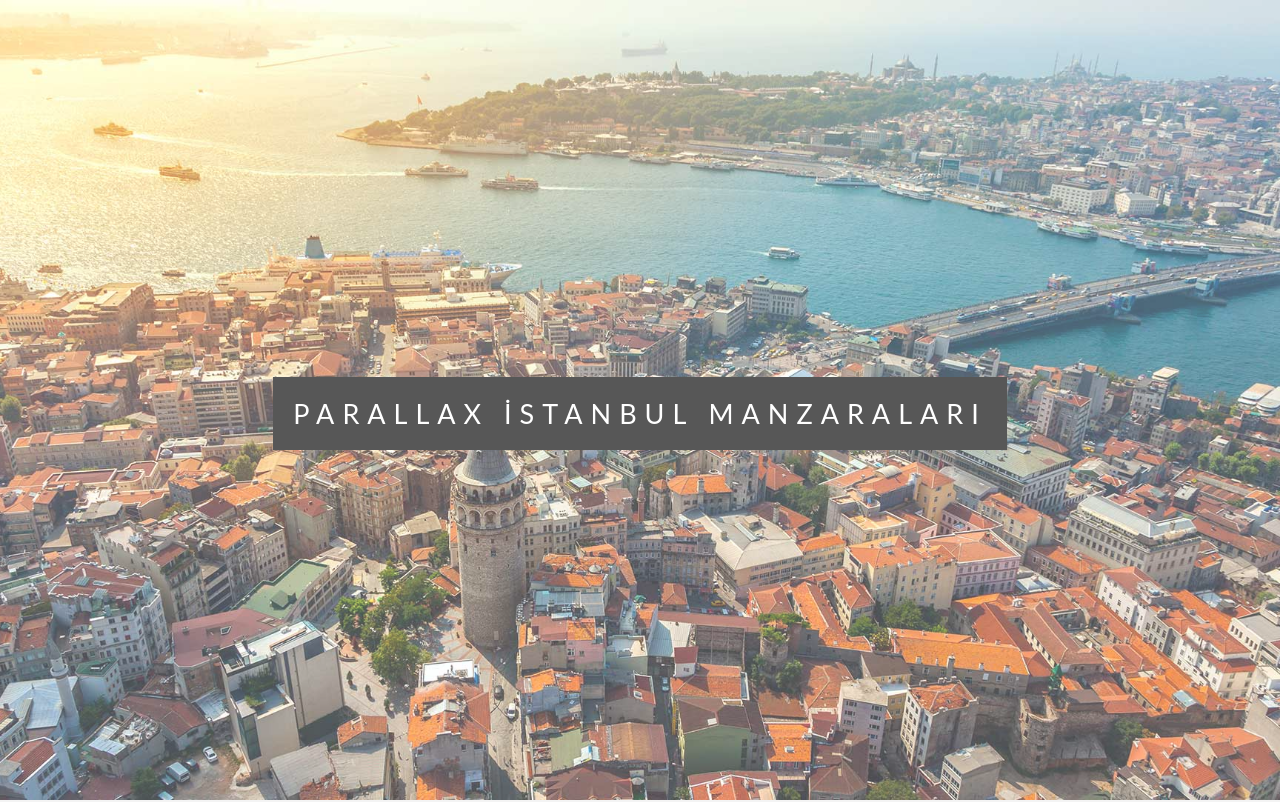
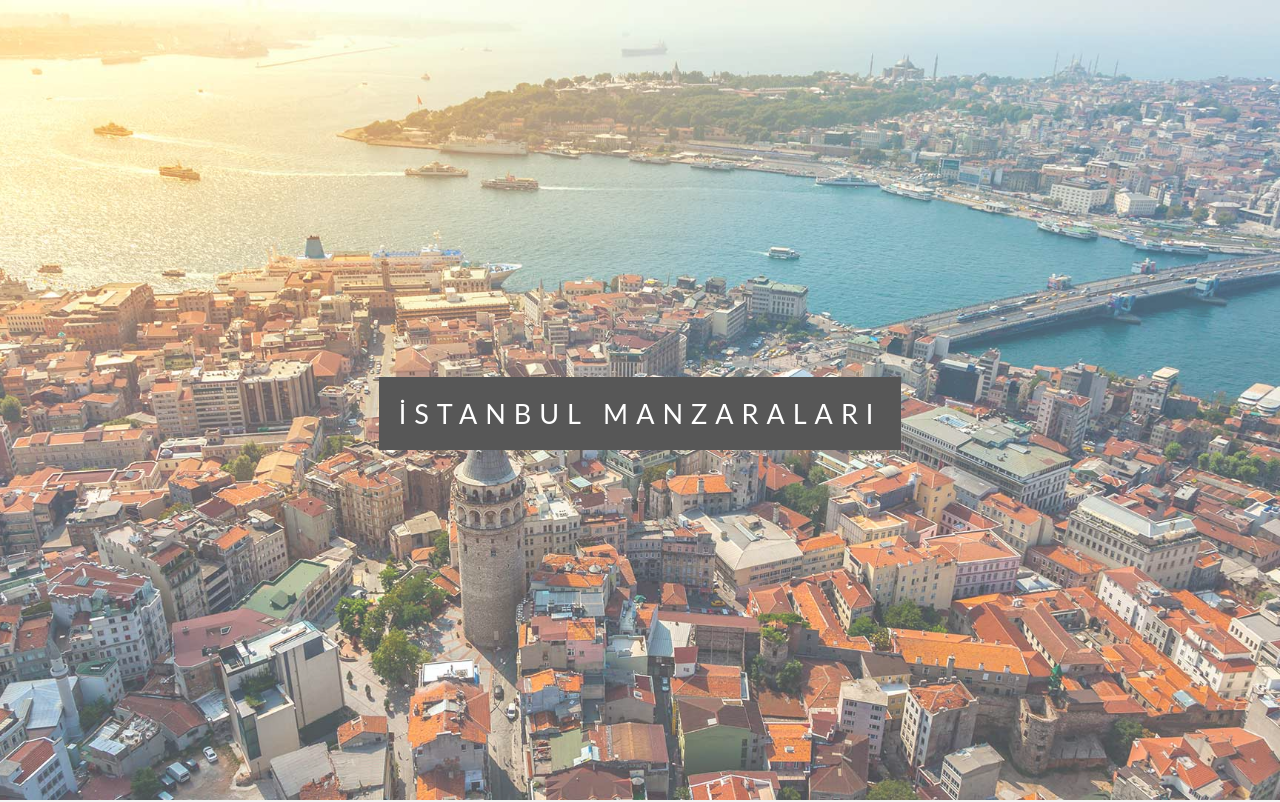
Before and after one commit to RynDaniel/ParallaxWebsiteExample, a plain HTML site: page index.html in a window 1280 px wide. Shown: the top 802 px of the page. Drawn offline with Linux system fonts and the light colour scheme; files that its build step writes are made by us from their sources; files whose address does not match are found by name.

Commit message:
Update index.html

```diff
--- a/index.html
+++ b/index.html
@@ -11,7 +11,7 @@
         <div class="pimg1">
             <div class="ptext">
                 <span class="border">
-                    Parallax İstanbul Manzaraları
+                    İstanbul Manzaraları
                 </span>
             </div>
         </div>
```
